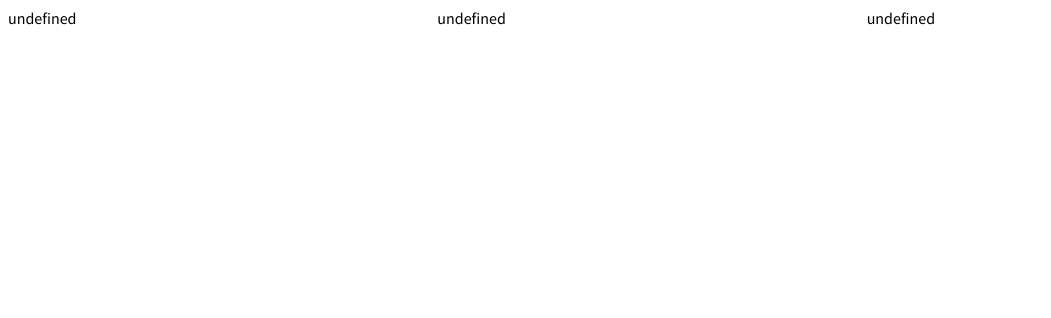
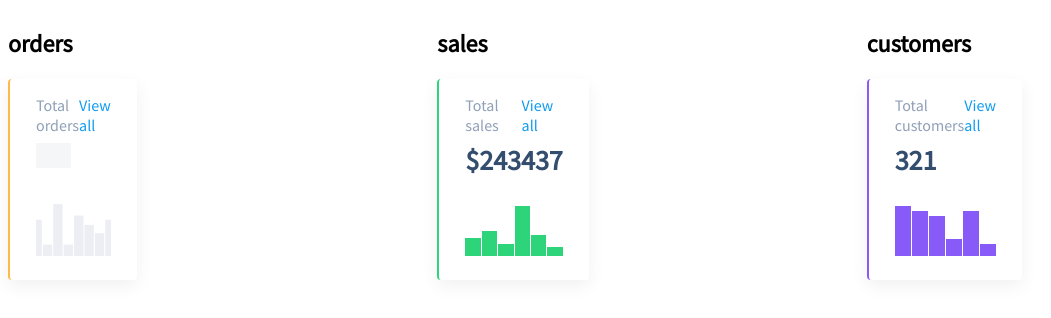
Before and after one commit to js-tasks-ru/js-20240530_olga-kozmovskaia, a website: page 04-oop-basic-intro-to-dom/1-column-chart/index.html in a window 1280 px wide. Shown: the whole page, without its empty margins (0-1051 px from the left). Drawn offline with Linux system fonts and the light colour scheme.

Commit message:
Forth task: Element Column Chart

```diff
--- a/04-oop-basic-intro-to-dom/1-column-chart/index.js
+++ b/04-oop-basic-intro-to-dom/1-column-chart/index.js
@@ -1,3 +1,91 @@
 export default class ColumnChart {
+  constructor({
+    data = [],
+    label = "",
+    value = 0,
+    link = "",
+    chartHeight = 50,
+    formatHeading = (data) => `${data}`,
+  }) {
+    this.data = data;
+    this.label = label;
+    this.value = value;
+    this.link = link;
+    this.chartHeight = chartHeight;
+    this.formatHeading = formatHeading;
+    this.element = this.createElement(this.createTemplate());
+  }
 
+  createElement(template) {
+    const element = document.createElement("div");
+    element.innerHTML = template;
+    return element;
+  }
+
+  createTemplate() {
+    return `
+      <h2>${this.label}</h2>
+      <div class="dashboard__charts">
+        <div id="${this.label}" class="dashboard__chart_${this.label}">
+          <div class="column-chart ${
+            this.data.length == 0 && "column-chart_loading"
+          }" style="--chart-height: ${this.chartHeight}">
+            <div class="column-chart__title">
+              Total ${this.label}
+              <a class="column-chart__link" href="${this.link}">View all</a>
+            </div>
+            <div class="column-chart__container">
+              <div data-element="header" class="column-chart__header">
+                ${
+                  this.formatHeading
+                    ? this.formatHeading(this.value)
+                    : this.value
+                }
+              </div>
+              <div data-element="body" class="column-chart__chart">
+                ${this.data.length > 0 && this.createColumn(this.data)}
+              </div>
+            </div>
+          </div>
+        </div>
+      </div>`;
+  }
+
+  createColumn(data) {
+    const columnProps = this.getColumnProps(data);
+
+    return columnProps
+      .map((item) => {
+        return `<div style="--value: ${item.value}" data-tooltip=${item.percent}></div>`;
+      })
+      .join("");
+  }
+
+  getColumnProps(data) {
+    const maxValue = Math.max(...data);
+    const scale = 50 / maxValue;
+
+    return data.map((item) => {
+      return {
+        percent: ((item / maxValue) * 100).toFixed(0) + "%",
+        value: String(Math.floor(item * scale)),
+      };
+    });
+  }
+
+  update(data) {
+    this.data = data || [];
+    const chart = document.querySelector(`.column-chart__chart`);
+    chart.innerHTML = this.createColumn(this.data);
+  }
+
+  remove() {
+    this.element.remove();
+  }
+
+  destroy() {
+    this.remove();
+  }
+
+  // return {element: ..., getColumnProps(), update(), remove(), }
 }
```
Also changed, not shown: 04-oop-basic-intro-to-dom/1-column-chart/index.html (+9 -9 lines).
